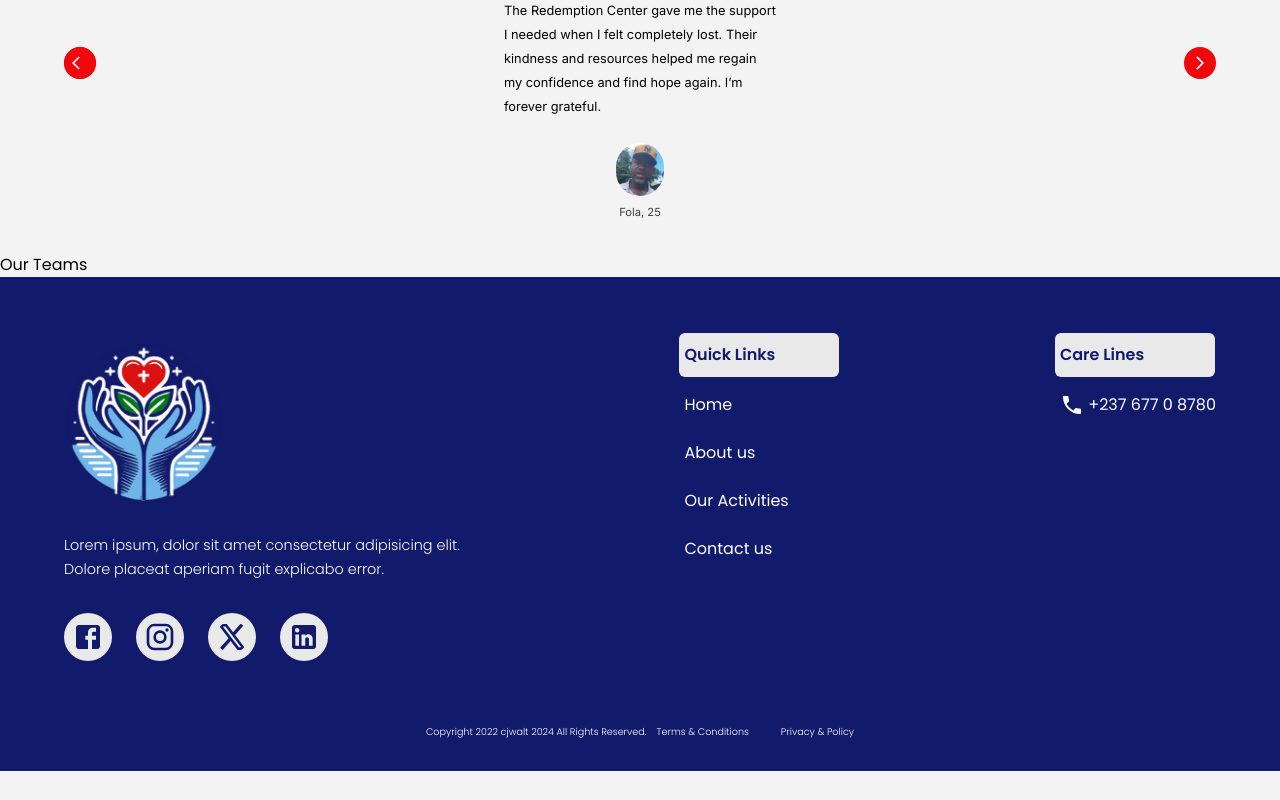
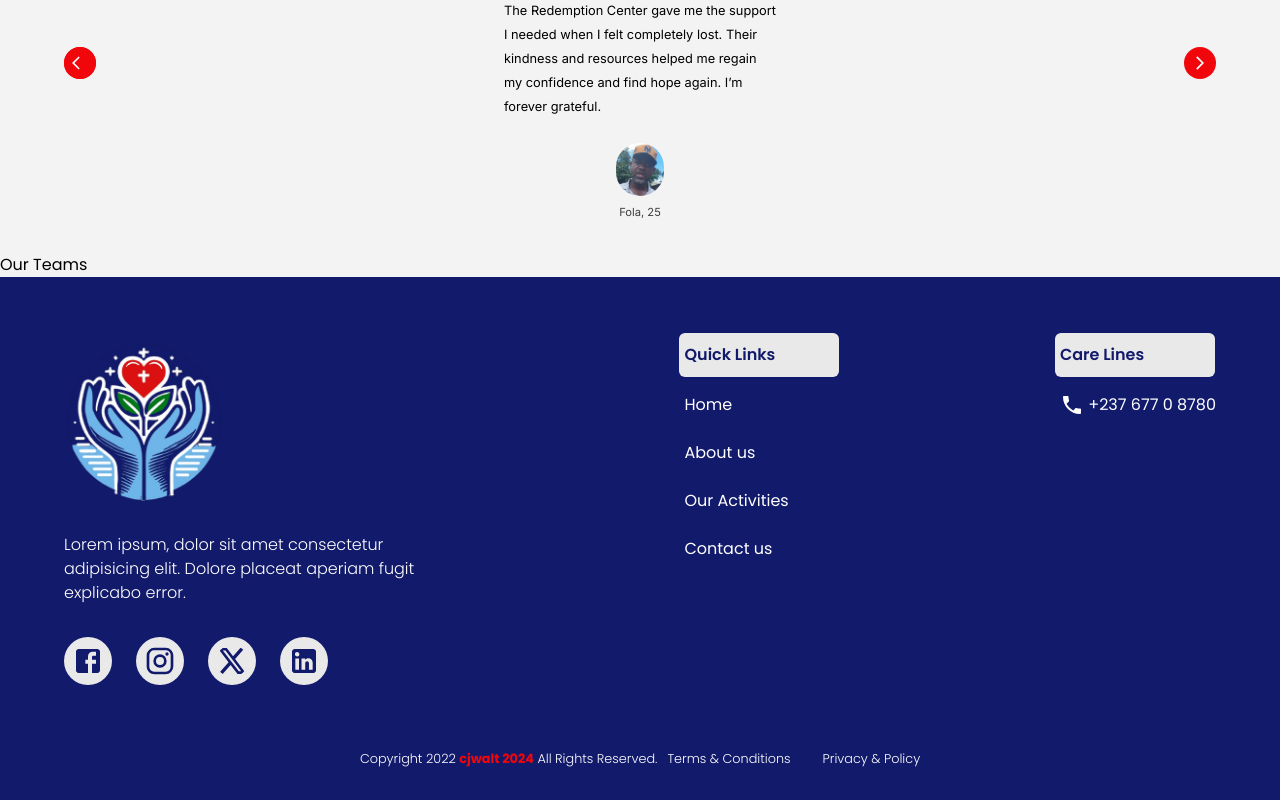
Before and after one commit to CJWALT/recepedis-ngo, a React (Create React App) app: page / in a window 1280 px wide. Shown: the part 2792-3592 px from the top of the page. Before the commit the page ends 3563 px from the top, so only its background shows below. Built offline with nearby package versions, Linux system fonts and the light colour scheme.

Commit message:
Add close button to mobile nav for easier navigation

```diff
--- a/src/component/Footer.jsx
+++ b/src/component/Footer.jsx
@@ -22,7 +22,7 @@ const Footer = () => {
             <div className='w-[90%] sm:w-[80%] md:w-[90%] py-[3.5rem] mx-auto max-w-[1280px] flex flex-col sm:flex-row sm:flex-wrap sm:justify-between gap-8'>
                 <div className='py-2 flex flex-col gap-[2rem] sm:basis-[18rem] lg:basis-[25rem] overflow-hidden flex-grow-0 flex-shrink-0'>
                     <img src={Logo} alt='recepedis logo' className='w-[8rem] h-[8rem] sm:w-[10rem] sm:h-[10rem]'/>
-                    <p className='text-[.9rem] font-light leading-6'>Lorem ipsum, dolor sit amet consectetur adipisicing elit. Dolore placeat aperiam fugit explicabo error.</p>
+                    <p className='text-[.9rem] sm:text-[1rem] font-light leading-6'>Lorem ipsum, dolor sit amet consectetur adipisicing elit. Dolore placeat aperiam fugit explicabo error.</p>
                     <span className='flex flex-row items-center gap-6'>
                         <a href="https://www.facebook.com/profile.php?id=100079275348605&_rdc=1&_rdr" target="_blank" rel="noopener noreferrer"><FacebookIcon className='!w-[3rem] !h-[3rem] px-[.5rem] py-[.5rem] bg-[#E9E9E9] rounded-full text-[#121A6B]'/></a>
                         <a href="URL`" target="_blank" rel="noopener noreferrer"><InstagramIcon className='!w-[3rem] !h-[3rem] px-[.5rem] py-[.5rem] bg-[#E9E9E9] rounded-full text-[#121A6B]'/></a>
@@ -50,9 +50,9 @@ const Footer = () => {
                 </div>
             </div>
 
-            <div className='font-light text-[.6rem] gap-[10px] flex-wrap justify-center pb-[1rem] flex flex-row'>
+            <div className='font-light text-[.6rem] sm:text-[.8rem] gap-[10px] flex-wrap justify-center pb-[1rem] flex flex-row'>
                 <span className='mb-[1rem] block'>
-                Copyright 2022 <a href='www.github.com/cjwalt' target='_blank'>cjwalt 2024</a> All Rights Reserved.
+                Copyright 2022 <a href='www.github.com/cjwalt' target='_blank' className='text-btnColor font-bold'>cjwalt 2024</a> All Rights Reserved.
                 </span>
                 <div className='flex flex-row justify-between gap-8'>
                     <span>
--- a/src/component/Nav.jsx
+++ b/src/component/Nav.jsx
@@ -2,7 +2,10 @@ import React, { useState } from 'react'
 
 import Logo from '../assets/logo.png'
 import {Link} from 'react-router-dom'
+
 import MenuRoundedIcon from '@mui/icons-material/MenuRounded';
+import CloseIcon from '@mui/icons-material/Close';
+
 
 import Button from './Button'
 
@@ -43,7 +46,11 @@ function Nav() {
 
       </div>
      <div className='items-center flex lg:hidden'>
-            <MenuRoundedIcon onClick={toggle} className='!w-[3rem] cursor-pointer !h-[3rem]'/>
+      {   openMenu ?
+        <CloseIcon onClick={toggle} className='!w-[3rem] cursor-pointer !h-[3rem]'/>
+          :
+        <MenuRoundedIcon onClick={toggle} className='!w-[3rem] cursor-pointer !h-[3rem]'/>
+      }
         </div>
     </div>
   )
```
